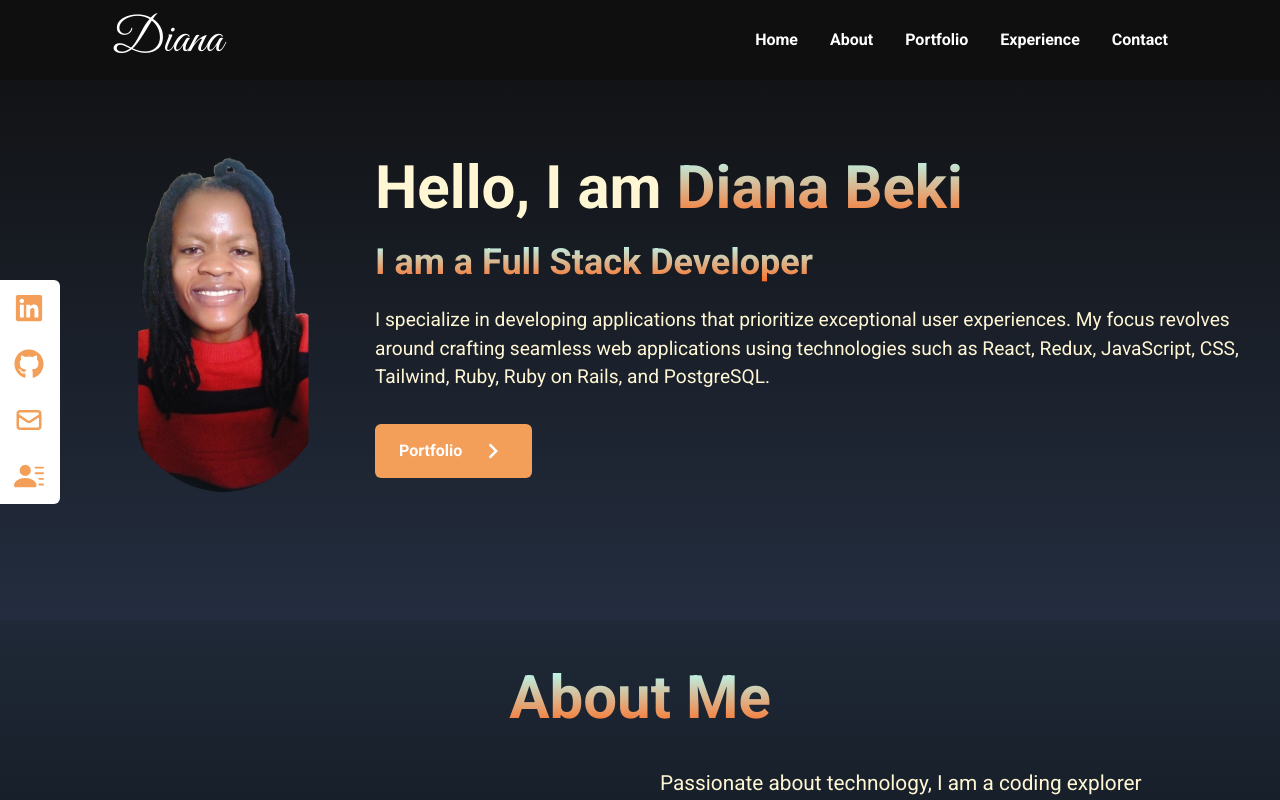
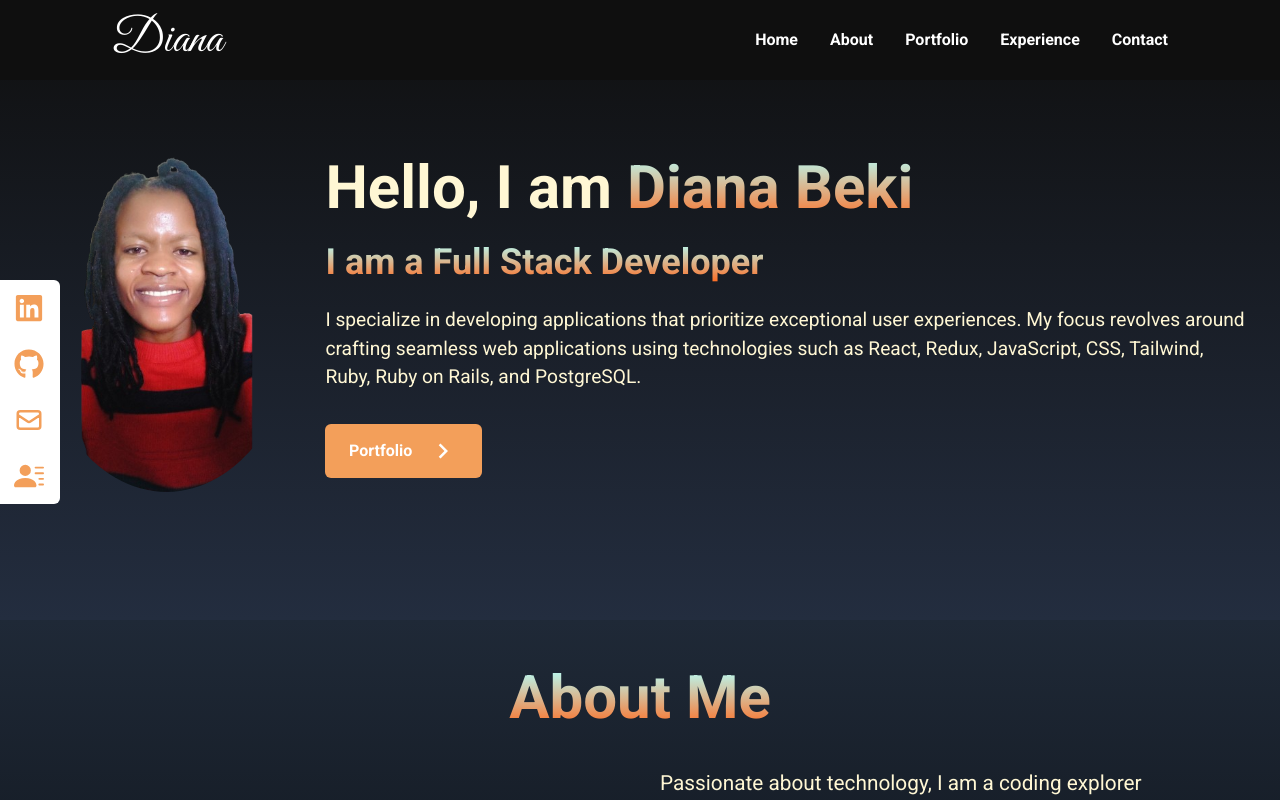
Before and after one commit to DianaBeki/my-portfolio-react, a React (Create React App) app: page / in a window 1280 px wide. Shown: the top 800 px of the page. Built offline with nearby package versions, Linux system fonts and the light colour scheme.

Commit message:
Remove margin from image

```diff
--- a/src/components/Home.jsx
+++ b/src/components/Home.jsx
@@ -6,7 +6,7 @@ import Hero from '../assets/Hero.png';
 const Home = () => (
   <div name="home" className="bg-gradient-to-b from-[#0F0F0F] to-[#232D3F] px-[1rem] md:px-[2rem] mx-auto pb-[2rem] lg:pb-[8rem]">
     <div className="flex flex-col md:flex-row items-center justify-center pt-[9rem] md:pt-[7rem] mx-auto">
-      <div className="hidden md:flex w-[620px] h-[380px] lg:ml-[4rem]">
+      <div className="hidden md:flex w-[620px] h-[380px]">
         <img src={Hero} alt="Pic" className="rounded-b-[100%] object-cover" />
       </div>
       <div className="flex flex-col justify-center gap-2 md:gap-6 md:ml-3 lg:ml-6">
```
